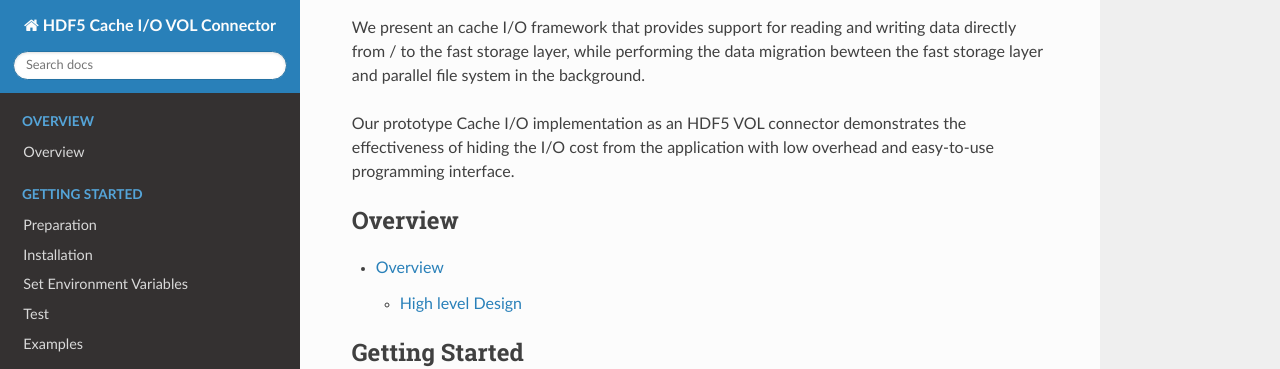
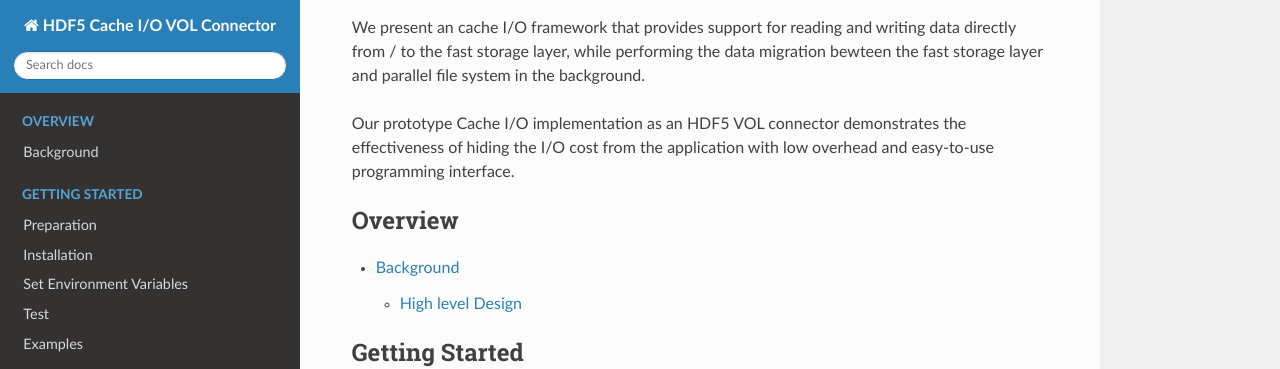
Before and after one commit to HDFGroup/vol-cache, a Sphinx documentation site: the page built from docs/source/index.rst, in a window 1280 px wide and 900 px high, scrolled down 336 px. Shown: the top 369 px of the window. Built offline with Sphinx 7.4.7 and the Read the Docs theme 2.0.0, drawn with Linux system fonts in a browser that asks for light colours.

Commit message:
added missing files [skip actions]

```diff
--- a/docs/source/overview.rst
+++ b/docs/source/overview.rst
@@ -1,4 +1,4 @@
-Overview
+Background
 ==========
 
 Modern era high performance computing (HPC) systems are providing multiple levels of memory and storage layers to bridge the performance gap between fast memory and slow disk-based storage system managed by Lustre and GPFS. Several of the recent HPC systems are equipped with SSD and NVMe-based storage that is local on compute nodes. Some systems are providing an SSD-based ``burst buffer'' that is accessible by all compute nodes as a single file system. Although these hardware layers are intended to reduce the latency gap between memory and disk-based long-term storage, utilizing the fast layers has been left to the users. To our knowledge, fast storage layers have been often used as a scratch space local to a compute node and is rarely integrated into parallel I/O workflow. Cache VOL integrates node-local memory and storage, as well as global burst buffer storage layers as transparent caching or staging layers without placing the burden of managing these layers on users. It utilizes the Asynchronous HDF5 for migrate the data between different layers of storage, thus hiding most of parallel I/O overhead behind the compute.
```
Also changed, not shown: docs/source/images/fast_storage_layer.png (added), docs/source/images/read.png (added), docs/source/images/write.png (added).
